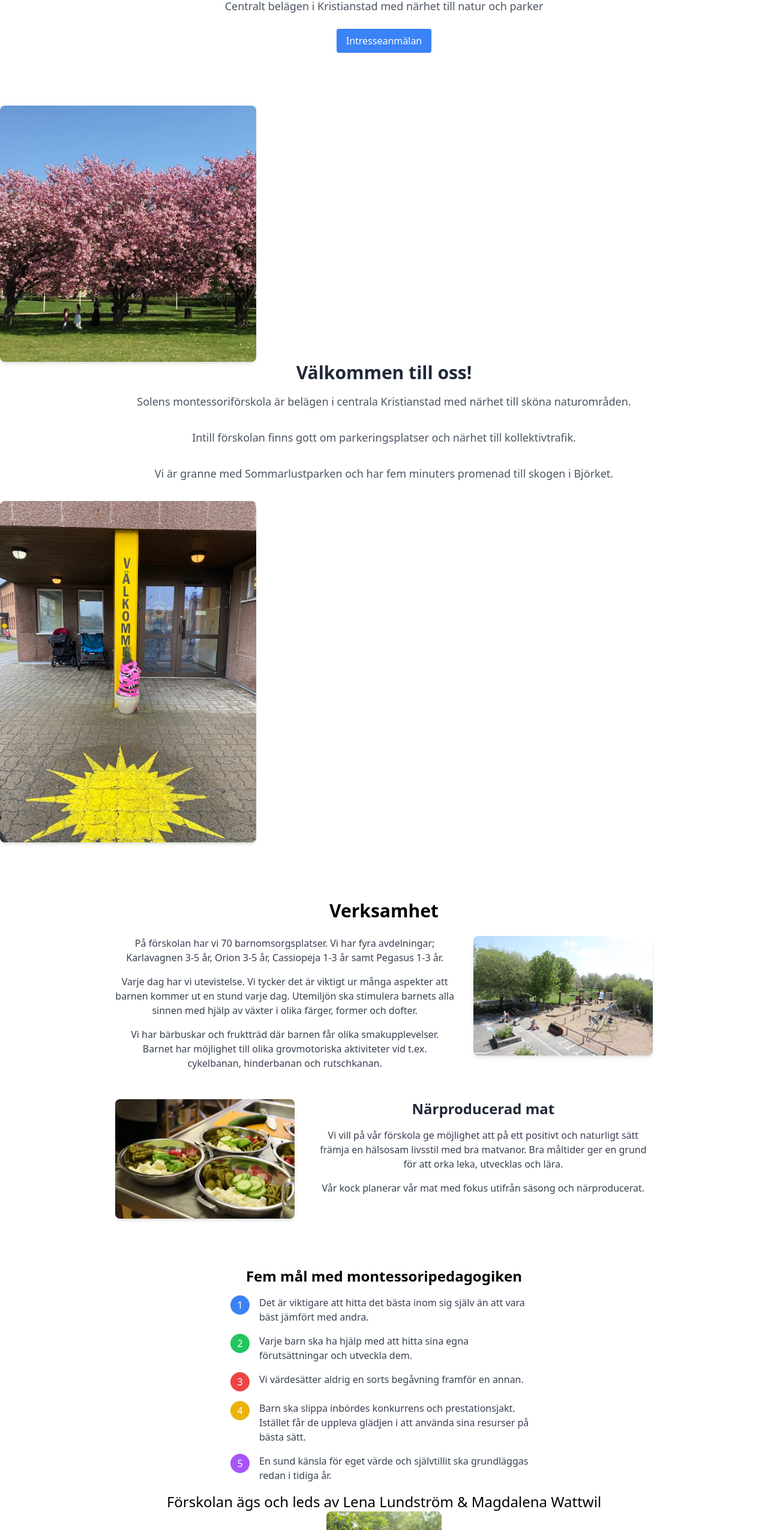
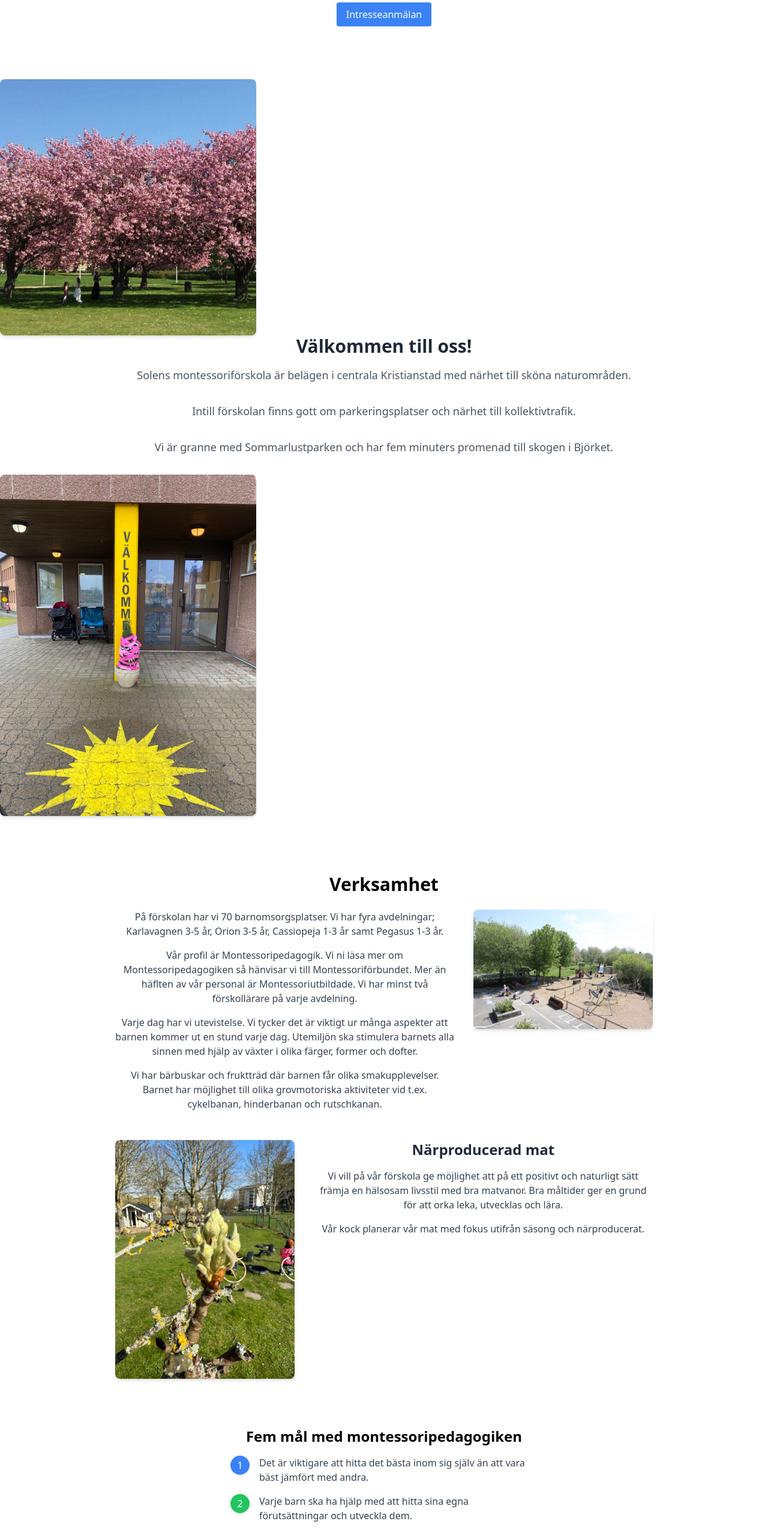
Before and after one commit to ji3throw/msolen, a website: page index.html in a window 1280 px wide. Shown: the part 228-2778 px from the top of the page at 60% size. Drawn offline with nearby package versions, Linux system fonts and the light colour scheme.

Commit message:
New image, spelling errors

```diff
--- a/index.html
+++ b/index.html
@@ -44,7 +44,6 @@ Byta plats på ägarnamnen.
         </div>
         <h1 class="text-4xl font-bold text-gray-800 mt-24">Välkommen till</h1>
         <h1 class="text-4xl font-bold text-gray-800">Montessoriförskolan Solen</h1>
-        <p class="mt-4 text-lg text-gray-600">Centralt belägen i Kristianstad med närhet till natur och parker</p>
         <div class="flex flex-wrap justify-center mt-6">
             <a href="form.html" class="block bg-blue-500 text-white py-2 px-4 rounded mb-2">Intresseanmälan</a>
             <button onclick="location.href='form.html'" id="topButton" class="sticky-button bg-blue-500 text-white px-4 py-2 rounded">Intresseanmälan</button>
@@ -98,6 +97,10 @@ Byta plats på ägarnamnen.
                             På förskolan har vi 70 barnomsorgsplatser. Vi har fyra avdelningar; Karlavagnen 3-5 år, Orion 3-5 år, Cassiopeja 1-3 år samt Pegasus 1-3 år.
                         </p>
                         <p class="text-gray-700 mb-4">
+                            Vår profil är Montessoripedagogik. Vi ni läsa mer om Montessoripedagogiken så hänvisar vi till <a href="https://montessoriforbundet.se/">Montessoriförbundet</a>.
+                            Mer än häflten av vår personal är Montessoriutbildade. Vi har minst två förskollärare på varje avdelning.
+                        </p>
+                        <p class="text-gray-700 mb-4">
                             Varje dag har vi utevistelse. Vi tycker det är viktigt ur många aspekter att barnen kommer ut en stund varje dag. Utemiljön ska stimulera barnets alla sinnen med hjälp av växter i olika färger, former och dofter.
                         </p>
                         <p class="text-gray-700 mb-4">
@@ -122,7 +125,7 @@ Byta plats på ägarnamnen.
                         </p>
                     </div>
                     <div class="md:w-1/3 mt-4 md:mt-0">
-                        <img src="img/sallad.jpg" alt="Chef" class="w-full rounded-lg shadow-md">
+                        <img src="img/knopp.jpg" alt="Chef" class="w-full rounded-lg shadow-md">
                     </div>
                 </div>
             </div>
@@ -160,6 +163,7 @@ Byta plats på ägarnamnen.
         <h1 class="text-2xl text-center font-bbold mt-4">Förskolan ägs och leds av Lena Lundström & Magdalena Wattwil</h1>
         <div class="md:w-1/3 mt-4 md:mt-0"></div>
             <img src="img/agare.jpg" alt="Playground" class="mx-auto rounded-lg w-48">
+            <img src="img/katalog.jpg" class="mx-auto rounded-lg w-48">
         </div>
     </section>
 
```
Also changed, not shown: form.html (+2 -2 lines), img/katalog.jpg (added).
